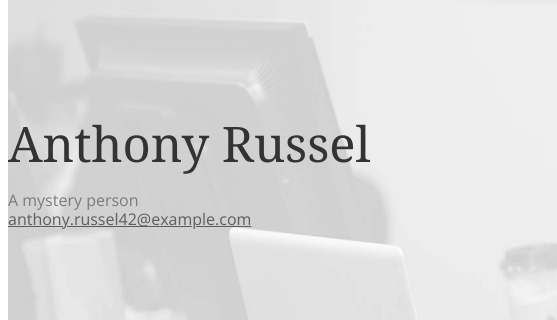
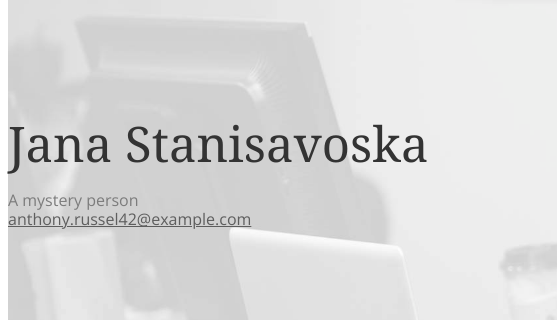
Before and after one commit to janaStani/janastani.github.io, a plain HTML site: page index.html in a window 1280 px wide. Shown: the part 173-493 px from the top of the page, 0-557 px from the left. Drawn offline with nearby package versions, Linux system fonts and the light colour scheme; some icons are missing; a web font is replaced by a local one.

Commit message:
user details

```diff
--- a/index.html
+++ b/index.html
@@ -27,7 +27,7 @@
 	<div id="head" class="parallax" parallax-speed="2">
 		<h1 id="logo" class="text-center">
 			<img class="img-circle" src="assets/images/guy.jpg" alt="">
-			<span class="title">Anthony Russel</span>
+			<span class="title">Jana Stanisavoska</span>
 			<span class="tagline">A mystery person<br>
 				<a href="">anthony.russel42@example.com</a></span>
 		</h1>
```
